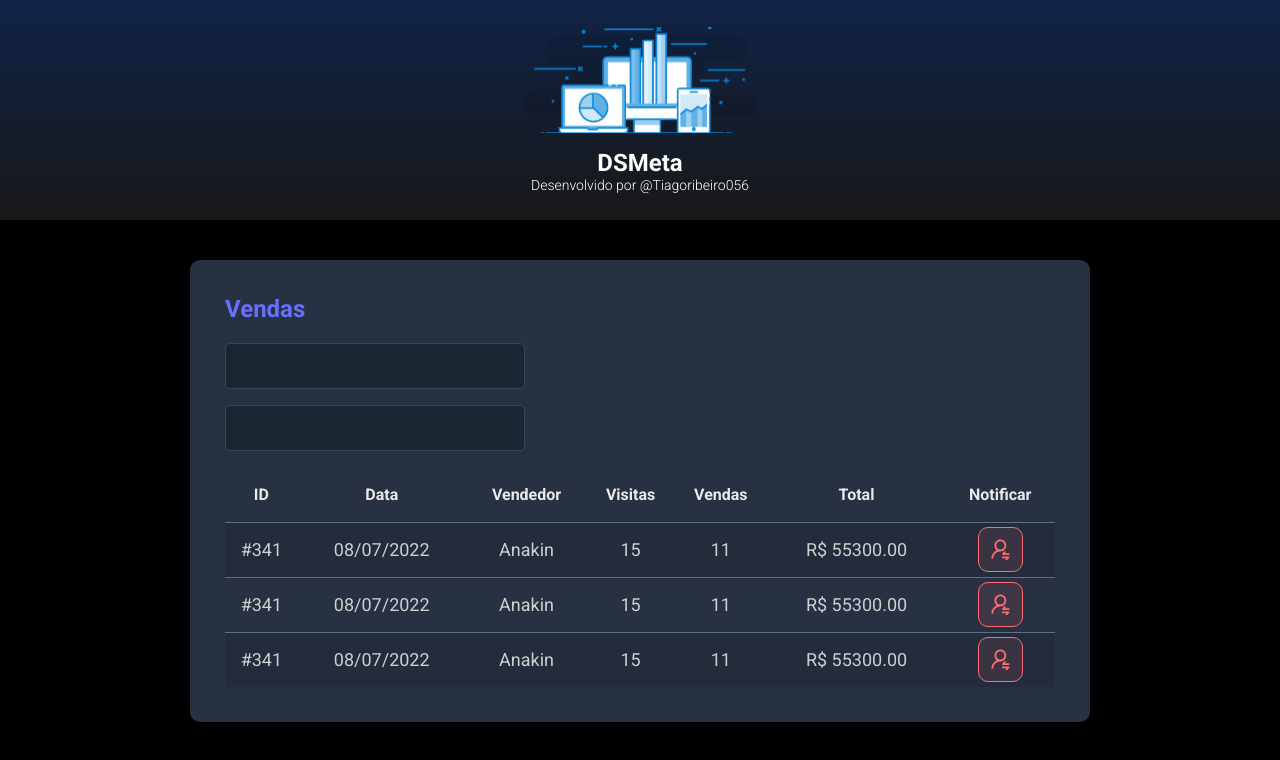
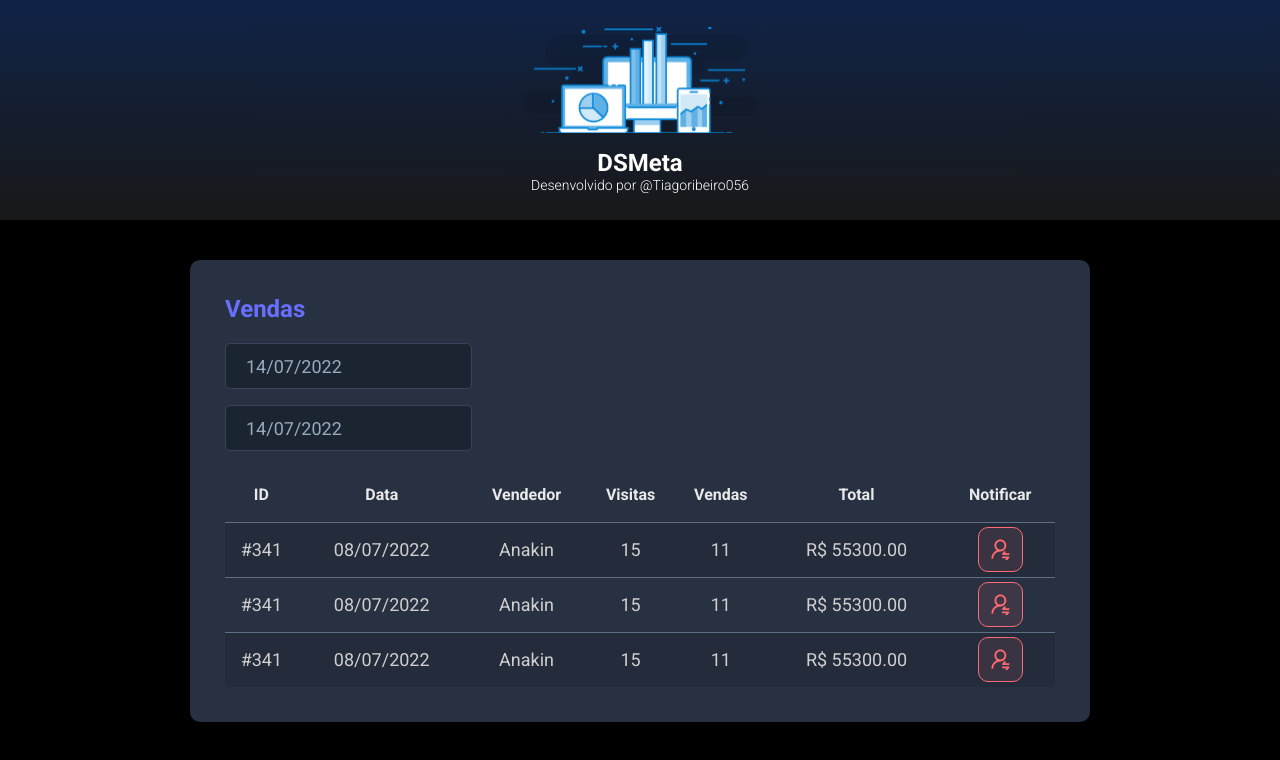
Before and after one commit to Tiagosantos056/dsmeta, a React (Vite) app in the folder frontend/: page / in a window 1280 px wide. Shown: the top 760 px of the page. Built offline with nearby package versions, Linux system fonts and the light colour scheme.

Commit message:
Add DatePicker

```diff
--- a/frontend/package.json
+++ b/frontend/package.json
@@ -9,7 +9,9 @@
     "preview": "vite preview"
   },
   "dependencies": {
+    "@types/react-datepicker": "4.4.2",
     "react": "^18.2.0",
+    "react-datepicker": "4.8.0",
     "react-dom": "^18.2.0"
   },
   "devDependencies": {
--- a/frontend/src/components/SalesCard/index.tsx
+++ b/frontend/src/components/SalesCard/index.tsx
@@ -1,3 +1,6 @@
+import DatePicker from 'react-datepicker';
+import 'react-datepicker/dist/react-datepicker.css'
+
 import NotificationButton from '../NotificationButton'
 import './style.css'
 
@@ -7,10 +10,20 @@
             <h2 className="dsmeta-sales-title">Vendas</h2>
             <div>
               <div className="dsmeta-form-control-container">
-                <input className="dsmeta-form-control" type="text" />
+                <DatePicker
+                selected={new Date()}
+                onChange={(date: Date)=> {}}
+                className="dsmeta-form-control"
+                dateFormat={"dd/MM/yyyy"}
+                />
               </div>
               <div className="dsmeta-form-control-container">
-                <input className="dsmeta-form-control" type="text" />
+                <DatePicker
+                selected={new Date()}
+                onChange={(date: Date)=> {}}
+                className="dsmeta-form-control"
+                dateFormat={"dd/MM/yyyy"}
+                />
               </div>
             </div>
 
```
Also changed, not shown: 1 other file (tests, documents, lock files or other folders).
